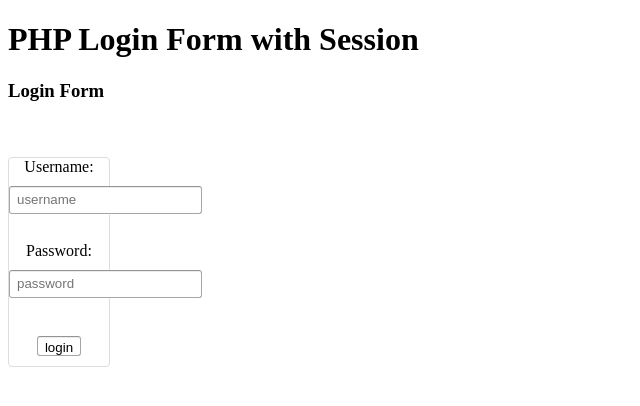
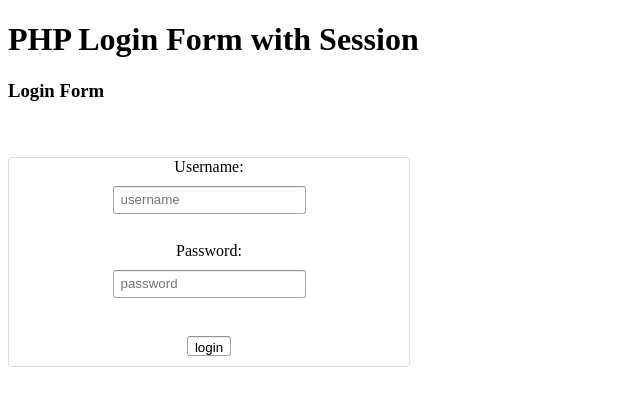
Before and after one commit to MavroidisV/coursework, a PHP site: page /userlogin.php in a window 1280 px wide. Shown: the top 406 px of the page, without its empty margins (0-640 px from the left). Run offline with PHP 8.4, Linux system fonts and the light colour scheme.

Commit message:
coursework

```diff
--- a/style.css
+++ b/style.css
@@ -12,7 +12,7 @@ table { margin-left: auto;
 .box-form {
     border-radius: 4px;
     border: 1px #ddd solid;
-    width: 100px;
+    width: 400px;
     background-color: #fff;
     text-align: center;
 }
```
